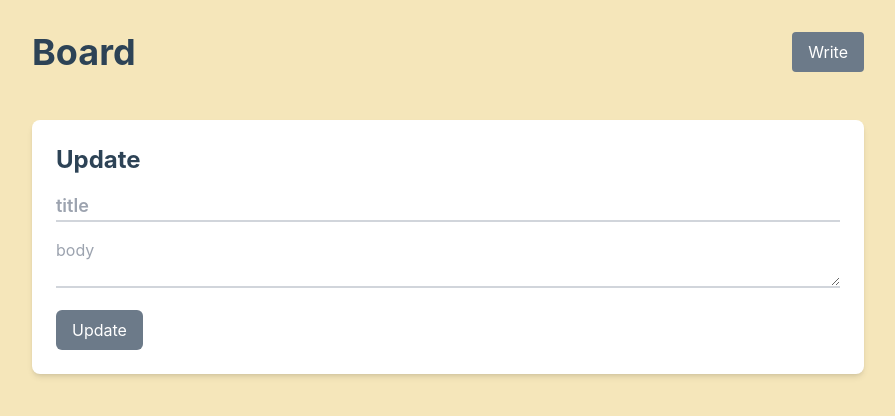
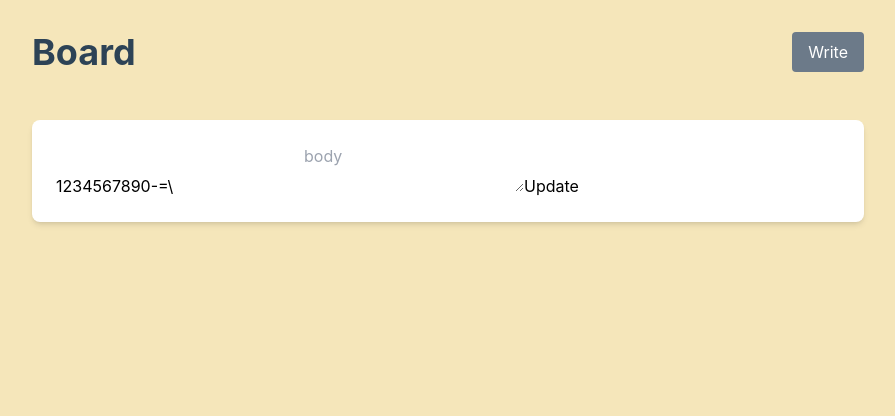
Before and after one commit to ozll-zinni/React_study_jungle13, a Next.js app: page /update/083c in a window 1280 px wide. Shown: the top 416 px of the page, without its empty margins (192-1087 px from the left). Built offline with nearby package versions, Linux system fonts and the light colour scheme; no server answers; data requests are answered from the project's data file.

Commit message:
🐛: 날짜 표시 수정

```diff
--- a/db.json
+++ b/db.json
@@ -1,16 +1,16 @@
 {
   "posts": [
     {
-      "id": "45ab",
-      "title": "1234567890-=",
-      "content": "f",
-      "user_name": "f"
+      "id": "083c",
+      "title": "1234567890-=\\",
+      "content": "1",
+      "user_name": "123"
     },
     {
-      "id": "e0ae",
-      "title": "234567890-=\\",
-      "content": "g",
-      "user_name": "t"
+      "id": "6782",
+      "title": "1234567ㅑㅐㅇㄴㄹ호",
+      "content": "ㄷ",
+      "user_name": "ㄷ"
     }
   ]
 }
--- a/src/app/Control.tsx
+++ b/src/app/Control.tsx
@@ -1,4 +1,4 @@
-"use client";
+'use client';
 
 import { useRouter, useParams } from "next/navigation";
 import { useAtom } from "jotai";
@@ -11,28 +11,20 @@ export function Control() {
   const [posts, setPost] = useAtom(postAtom);
 
   const handleDelete = async () => {
+    if (window.confirm('정말로 삭제하시겠습니까?')) {
       try {
         const resp = await fetch(`${process.env.NEXT_PUBLIC_API_URL}posts/${id}`, {
           method: "DELETE",
-        headers: {
-          "Content-Type": "application/json",
-        },
+          headers: { "Content-Type": "application/json" },
         });
-
-      if (!resp.ok) {
-        throw new Error(`Failed to delete post with ID: ${id}`);
-      }
-
-      // Immediately update local state to remove the post
+        if (!resp.ok) throw new Error(`Failed to delete post with ID: ${id}`);
         setPost((prevPosts) => prevPosts.filter((post) => post.id !== id));
-
-      // Navigate to the posts list and trigger a refresh
         router.push("/");
         router.refresh();
       } catch (error) {
         console.error("Delete failed:", error);
         alert("게시물 삭제에 실패했습니다. 다시 시도해 주세요.");
       }
+    }
   };
-
 }
--- a/src/app/create/page.tsx
+++ b/src/app/create/page.tsx
@@ -34,22 +34,17 @@ export default function Create() {
         if (!resp.ok) throw new Error('게시글 생성에 실패했습니다.');
 
         const newPost = await resp.json();
-
-        // 현재 날짜를 YYYY-MM-DD 형식으로 변환하여 사용
-        const createdDate = new Date().toISOString().split("T")[0];
+        const createdDate = new Date().toISOString(); // ISO 형식
 
         const formattedPost = {
           id: newPost.id,
           title,
           content,
           user_name,
-          created_at: createdDate,
+          created_at: createdDate, // ISO 형식 사용
         };
 
-        // 새 게시글을 로컬 상태에 추가
         setPost((prevPosts = []) => [...prevPosts, formattedPost]);
-
-        // 생성된 게시글 페이지로 이동
         router.push(`/read/${newPost.id}`);
         router.refresh();
       } catch (error) {
--- a/src/app/page.tsx
+++ b/src/app/page.tsx
@@ -30,11 +30,18 @@ export default function Home() {
                 </Link>
               </td>
               <td className="py-3 text-right">
-                {new Date(post.created_at).toLocaleDateString("ko-KR", {
-                  year: "numeric",
-                  month: "2-digit",
-                  day: "2-digit",
-                })}
+                {post.created_at ?
+                  new Date(post.created_at).toLocaleDateString("ko-KR", {
+                    year: "numeric",
+                    month: "2-digit",
+                    day: "2-digit",
+                  })
+                  : new Date().toLocaleDateString("ko-KR", { // 기본값 설정
+                    year: "numeric",
+                    month: "2-digit",
+                    day: "2-digit",
+                  })
+                }
               </td>
             </tr>
           ))}
--- a/src/app/read/[id]/page.tsx
+++ b/src/app/read/[id]/page.tsx
@@ -2,8 +2,6 @@
 
 import { useParams, useRouter } from "next/navigation";
 import React, { useEffect, useState } from 'react';
-import { useAtom } from "jotai";
-import { postAtom } from "@/app/atom";
 import Link from 'next/link';
 
 export default function Read() {
@@ -12,12 +10,9 @@ export default function Read() {
   const [post, setPost] = useState<any>(null);
   const [loading, setLoading] = useState(true);
 
-  const [posts, setPosts] = useAtom(postAtom);
-
   useEffect(() => {
     async function fetchPost() {
       try {
-        console.log(`Fetching post from ${process.env.NEXT_PUBLIC_API_URL}posts/${id}`);
         const resp = await fetch(`${process.env.NEXT_PUBLIC_API_URL}posts/${id}`, {
           cache: 'no-store'
         });
@@ -44,12 +39,8 @@ export default function Read() {
         });
 
         if (!response.ok) throw new Error('Failed to delete post');
-
-        // 삭제된 게시물을 상태에서 제거
-        setPosts((prevPosts) => prevPosts.filter((p) => p.id !== id));
-
-        // 목록 페이지로 이동
         router.push('/');
+        router.refresh();
       } catch (error) {
         console.error('Error deleting post:', error);
         alert('삭제 중 오류가 발생했습니다.');
--- a/src/app/update/[id]/page.tsx
+++ b/src/app/update/[id]/page.tsx
@@ -1,5 +1,4 @@
 'use client';
-
 import { useRouter, useParams } from "next/navigation";
 import { useEffect, useState } from 'react';
 import { useAtom } from 'jotai';
@@ -17,14 +16,9 @@ export default function Update() {
   useEffect(() => {
     async function fetchPost() {
       if (!id) return;
-
       try {
-        const resp = await fetch(`${process.env.NEXT_PUBLIC_API_URL}posts/${id}`, {
-          cache: 'no-cache',
-        });
-
+        const resp = await fetch(`${process.env.NEXT_PUBLIC_API_URL}posts/${id}`, { cache: 'no-cache' });
         if (!resp.ok) throw new Error("Failed to fetch post");
-
         const post = await resp.json();
         setTitle(post.title);
         setBody(post.body);
@@ -32,42 +26,25 @@ export default function Update() {
         console.error("Error fetching post:", error);
       }
     }
-
     fetchPost();
   }, [id]);
 
   return (
-    <>
-      <h2 className="text-2xl font-bold text-[#2d4356] mb-4">Update</h2>
-
     <form
       onSubmit={async (evt) => {
         evt.preventDefault();
-
         try {
           const resp = await fetch(`${process.env.NEXT_PUBLIC_API_URL}posts/${id}`, {
             method: 'PUT',
-              headers: {
-                'Content-Type': 'application/json',
-              },
-              body: JSON.stringify({
-                title,
-                content: body,
-              }),
+            headers: { 'Content-Type': 'application/json' },
+            body: JSON.stringify({ title, content: body }),
           });
-
           if (!resp.ok) {
             alert(`업데이트에 실패했습니다. 오류 코드: ${resp.status}`);
             return;
           }
-
           const updatedPost = await resp.json();
-            console.log("Updated post:", updatedPost);
-
-            setPost((prevPosts) =>
-              prevPosts.map((post) => (post.id === id ? updatedPost : post))
-            );
-
+          setPost((prevPosts) => prevPosts.map((post) => (post.id === id ? updatedPost : post)));
           router.push(`/read/${id}`);
           router.refresh();
         } catch (error) {
@@ -76,34 +53,9 @@ export default function Update() {
         }
       }}
     >
-        <div className="mb-4">
-          <input
-            type="text"
-            name="title"
-            placeholder="title"
-            onChange={e => setTitle(e.target.value)}
-            value={title}
-            className="w-full text-lg font-semibold text-[#2d4356] bg-transparent border-b-2 border-gray-300 focus:border-gray-500 focus:outline-none"
-          />
-        </div>
-
-        <div className="mb-4">
-          <textarea
-            name="body"
-            placeholder="body"
-            onChange={e => setBody(e.target.value)}
-            value={body}
-            className="w-full text-gray-500 bg-transparent border-b-2 border-gray-300 focus:border-gray-500 focus:outline-none"
-          />
-        </div>
-
-        <button
-          type="submit"
-          className="bg-[#6c7a89] text-white py-2 px-4 rounded-md hover:bg-[#5c6a79] transition-colors"
-        >
-          Update
-        </button>
+      <input type="text" placeholder="title" value={title} onChange={e => setTitle(e.target.value)} />
+      <textarea placeholder="body" value={body} onChange={e => setBody(e.target.value)} />
+      <button type="submit">Update</button>
     </form>
-    </>
   );
 }
```
Lines whose indentation alone changed are shown as unchanged.
